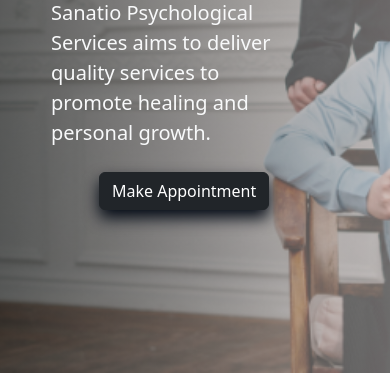
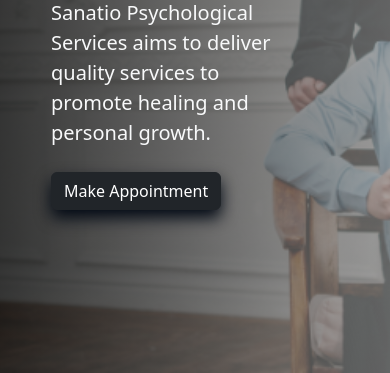
Before and after one commit to Kuyaedsss/kodego-mini-project-1, a plain HTML site: page index.html in a window 390 px wide. Shown: the part 471-844 px from the top of the page. Drawn offline with nearby package versions, Linux system fonts and the light colour scheme.

Commit message:
update bootstrap small screen

```diff
--- a/index.html
+++ b/index.html
@@ -12,12 +12,12 @@
     />
     <link rel="stylesheet" href="./style.css" />
   </head>
-  <body>
-    <main>
-      <section id="hero" class="container-fluid m-0 p-0">
+  <body class="container-fluid col-12 m-0 p-0 position-relative">
+    <main class="container-fluid col-12 m-0 p-0">
+      <section id="hero" class="container-fluid m-0 p-0 col-12">
         <div id="overlay" class="container-fluid m-0 p-0">
-          <header>
-            <nav class="navbar navbar-expand-lg">
+          <header class="container-fluid m-0 p-0">
+            <nav class="navbar navbar-expand-lg container-fluid">
               <div class="container-fluid ms-lg-5">
                 <a
                   class="navbar-brand link-light m-auto ms-sm-5 d-flex align-item-center gap-3"
@@ -79,7 +79,10 @@
             </nav>
           </header>
 
-          <div id="tagline" class="container col-9">
+          <div
+            id="tagline"
+            class="container-fluid position-relative col-9 position-relative"
+          >
             <h2 id="firstpart" class="text-light fs-sm-1">Discover the path</h2>
             <h2 id="secondpart" class="text-dark">
               to healing and self-discovery
@@ -88,7 +91,7 @@
               Sanatio Psychological Services aims to deliver quality services to
               promote healing and personal growth.
             </p>
-            <button id="makeappointment" class="btn btn-dark ms-5 ms-md-0">
+            <button id="makeappointment" class="btn btn-dark ms-md-0 mb-5">
               Make Appointment
             </button>
           </div>
--- a/style.css
+++ b/style.css
@@ -4,22 +4,26 @@
   background-repeat: no-repeat;
   background-position: center;
   min-height: 100vh;
+  min-width: 100vw;
 }
-
+navbar-dark.color-changed {
+  background-color: rgba(88, 87, 87, 0.822) !important;
+}
 #overlay {
   background-image: linear-gradient(
     to right,
-    rgba(36, 37, 37, 0.678),
-    rgba(187, 178, 178, 0.568)
+    rgba(20, 20, 20, 0.815),
+    rgba(139, 138, 138, 0.705)
   );
   padding: 0px;
   margin: 0px;
-  width: 100%;
+  min-width: 100vw;
   min-height: 100vh;
 }
 * {
   padding: 0px;
   margin: 0px;
+  box-sizing: border-box;
 }
 #tagline {
   margin-top: 10%;
```
